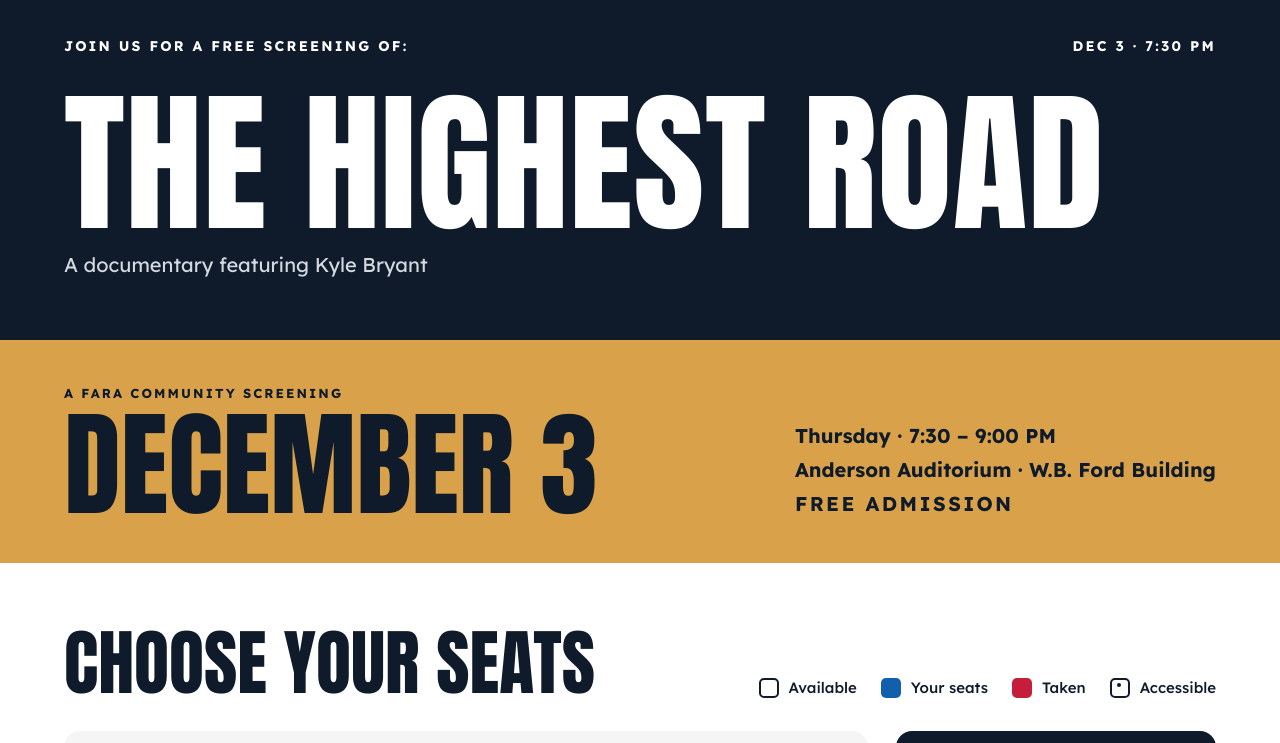
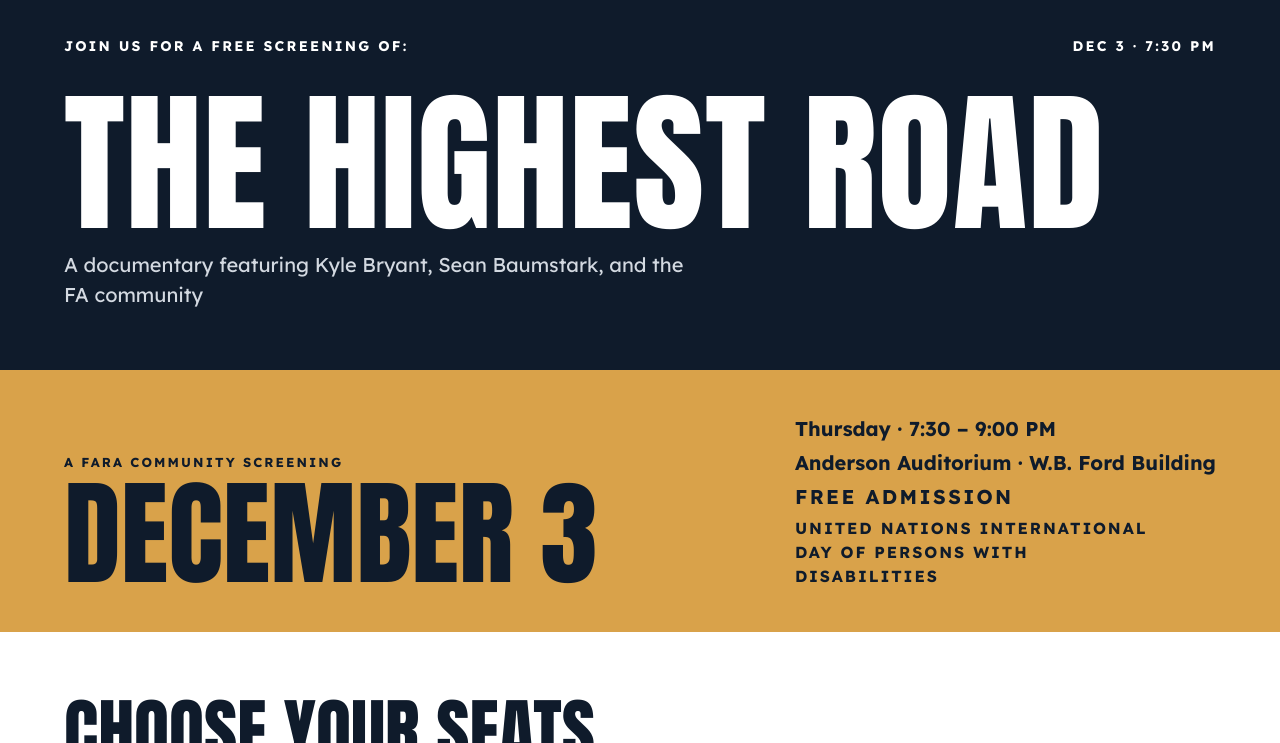
Before and after one commit to aJakeoo/CCS-WBF-A-Seat-Planner, a plain HTML site: page index.html in a window 1280 px wide. Shown: the top 743 px of the page. Drawn offline with Linux system fonts and the light colour scheme; no server answers.

Commit message:
Mention the United Nations International Day of Persons with Disabilities
Add the observance to the site, confirmation page, confirmation email
and calendar invite, and update the page-one subtitle to credit
Kyle Bryant, Sean Baumstark and the FA community.

Co-Authored-By: Claude Sonnet 5.5 <noreply@anthropic.com>

```diff
--- a/config.js
+++ b/config.js
@@ -1,7 +1,7 @@
 // Edit this file to change the event or the room. No build step needed.
 window.EVENT = {
   title: "The Highest Road",
-  subtitle: "A documentary featuring Kyle Bryant",
+  subtitle: "A documentary featuring Kyle Bryant, Sean Baumstark, and the FA community",
   date: "Thursday, December 3",
   time: "7:30 PM",
   venue: "Anderson Auditorium, W.B. Ford Building",
--- a/index.html
+++ b/index.html
@@ -4,7 +4,7 @@
 <meta charset="utf-8">
 <meta name="viewport" content="width=device-width, initial-scale=1">
 <title>The Highest Road | Reserve a seat</title>
-<meta name="description" content="Reserve your seat for a free FARA community screening of The Highest Road, Thursday, December 3 at 7:30 PM, Anderson Auditorium, W.B. Ford Building.">
+<meta name="description" content="Reserve your seat for a free FARA community screening of The Highest Road on the United Nations International Day of Persons with Disabilities, Thursday, December 3 at 7:30 PM, Anderson Auditorium, W.B. Ford Building.">
 <link rel="preconnect" href="https://fonts.googleapis.com">
 <link rel="preconnect" href="https://fonts.gstatic.com" crossorigin>
 <link rel="stylesheet" href="https://fonts.googleapis.com/css2?family=Anton&family=Lexend:wght@400;500;700&display=swap">
@@ -20,7 +20,7 @@
         <p>Dec 3 &middot; 7:30 PM</p>
       </div>
       <h1>The Highest Road</h1>
-      <p class="sub">A documentary featuring Kyle Bryant</p>
+      <p class="sub">A documentary featuring Kyle Bryant, Sean Baumstark, and the FA community</p>
     </div>
   </header>
 
@@ -34,6 +34,7 @@
         <span>Thursday &middot; 7:30 &ndash; 9:00 PM</span>
         <span>Anderson Auditorium &middot; W.B. Ford Building</span>
         <span class="caps">Free admission</span>
+        <span class="caps idpd">United Nations International Day of Persons with Disabilities</span>
       </div>
     </div>
   </section>
@@ -97,7 +98,7 @@
   </section>
   <section class="foot">
     <div class="wrap foot-in">
-      <p class="label">A FARA community screening &middot; Free admission</p>
+      <p class="label">A FARA community screening &middot; United Nations International Day of Persons with Disabilities &middot; Free admission</p>
       <button type="button" class="linkbtn" id="doneB">Back to the seat map</button>
     </div>
   </section>
--- a/style.css
+++ b/style.css
@@ -29,6 +29,7 @@ h1{margin:0;font:400 clamp(60px,12vw,176px)/.92 var(--display);text-transform:up
 .big{margin:6px 0 0;font:400 clamp(56px,9vw,128px)/.95 var(--display);text-transform:uppercase}
 .facts{display:flex;flex-direction:column;gap:4px;font-size:20px;font-weight:700}
 .caps{letter-spacing:.12em;text-transform:uppercase}
+.idpd{font-size:16px;max-width:360px}
 
 /* seat section */
 .seats-sec .wrap{padding-top:64px;padding-bottom:88px;display:flex;flex-direction:column;gap:32px}
```
Also changed, not shown: 1 other file.
